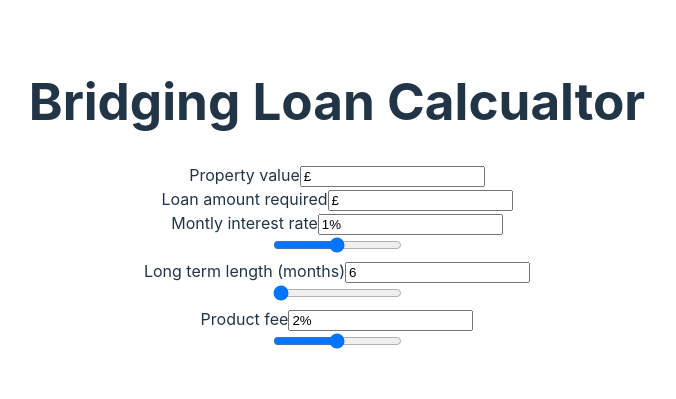
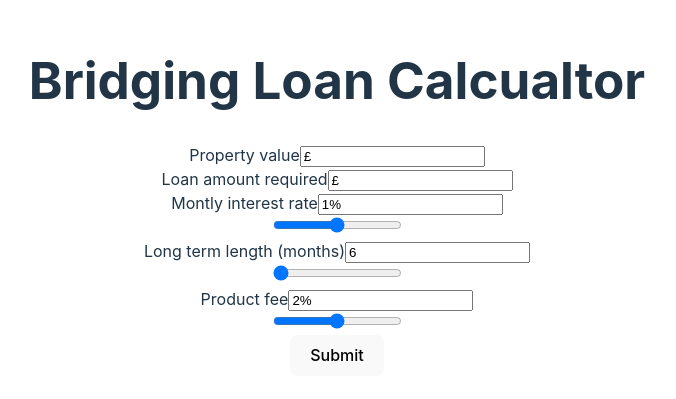
Before and after one commit to mattxmade/fin-calculator, a React (Vite) app: page / in a window 1280 px wide. Shown: the part 203-602 px from the top of the page, without its empty margins (303-979 px from the left). Built offline with nearby package versions, Linux system fonts and the light colour scheme.

Commit message:
Add submit button; create handleFormSubmit func

```diff
--- a/src/components/BridgeLoanCalculator.tsx
+++ b/src/components/BridgeLoanCalculator.tsx
@@ -105,8 +105,14 @@ export default function BridgeLoanCalculator({ children, ...props }: BlcProps) {
     setFormData((prevFormData) => ({ ...prevFormData, [key]: inputValue }));
   };
 
+  const handleFormSubmit = (
+    e: React.MouseEvent<HTMLButtonElement> | React.TouchEvent<HTMLButtonElement>
+  ) => {
+    e.preventDefault();
+  };
+
   return (
-    <form {...props}>
+    <form id="blc-form" {...props}>
       <h1>Bridging Loan Calcualtor</h1>
 
       <section>
@@ -209,6 +215,10 @@ export default function BridgeLoanCalculator({ children, ...props }: BlcProps) {
           max="3"
         />
       </section>
+
+      <button type="submit" form="blc-form" onClick={handleFormSubmit}>
+        Submit
+      </button>
     </form>
   );
 }
```
